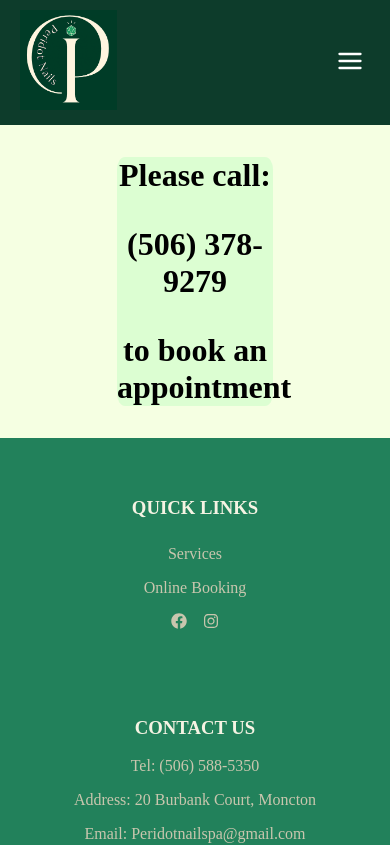
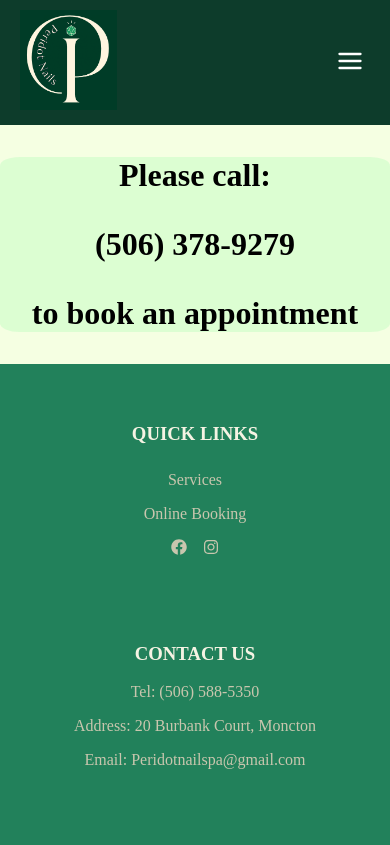
Before and after one commit to LeoNguyen0503/Peridot_Nail, a React (Vite) app in the folder peridot-project/: page /booking in a window 390 px wide. Shown: the top 845 px of the page. Built offline with nearby package versions, Linux system fonts and the light colour scheme.

Commit message:
added responsiveness for booking

```diff
--- a/peridot-project/src/index.css
+++ b/peridot-project/src/index.css
@@ -573,6 +573,8 @@ footer hr{
     }
 }
 
+/* mobile screen  */
+
 @media only screen and (max-width: 530px){
     .card-container .card{
         display: block;
@@ -622,6 +624,10 @@ footer hr{
         font-size: 0.96rem;
     }
 
+    .booking-container .content{
+        margin: 0;
+    }
+
 
 }
 
```
